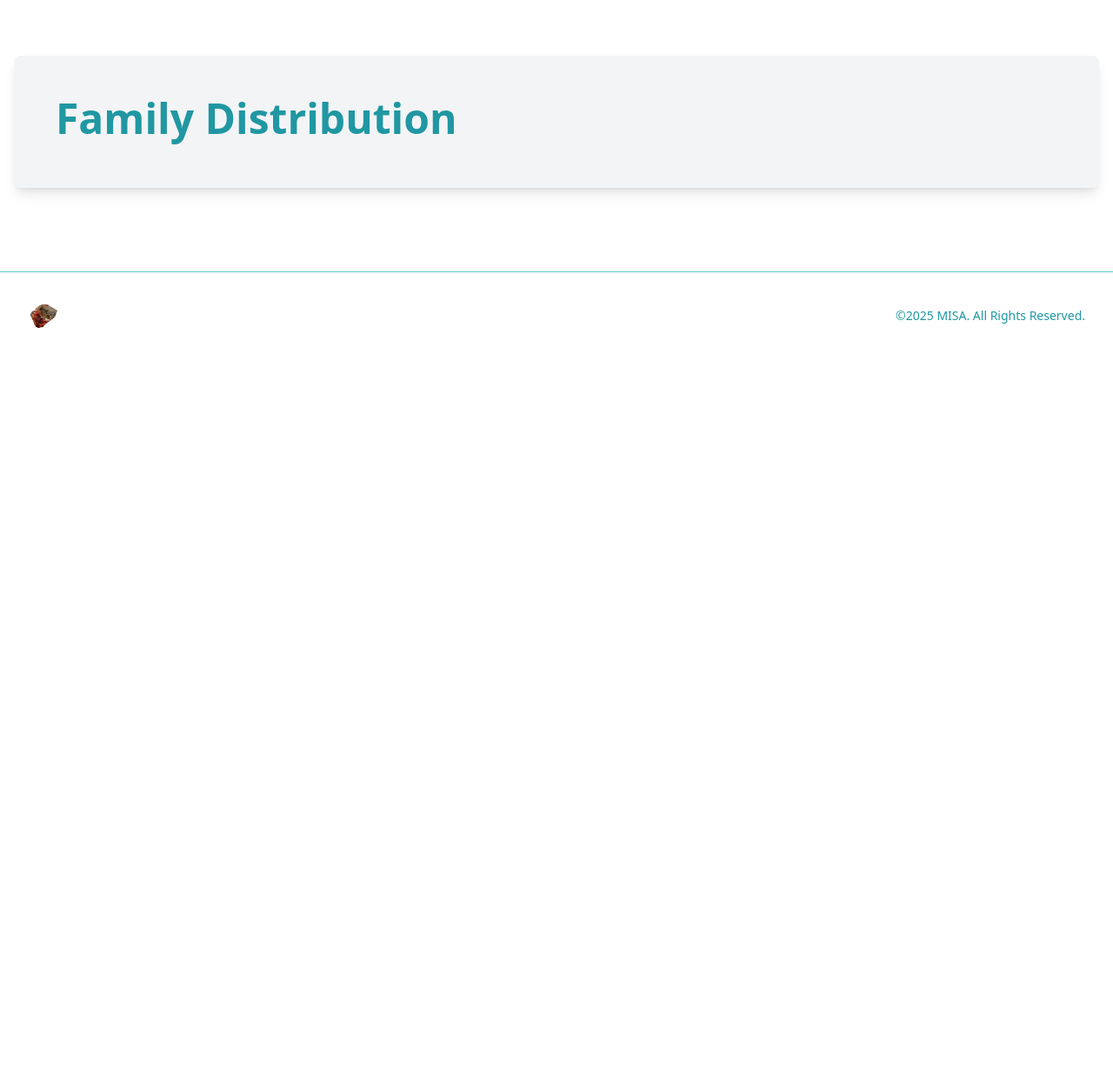
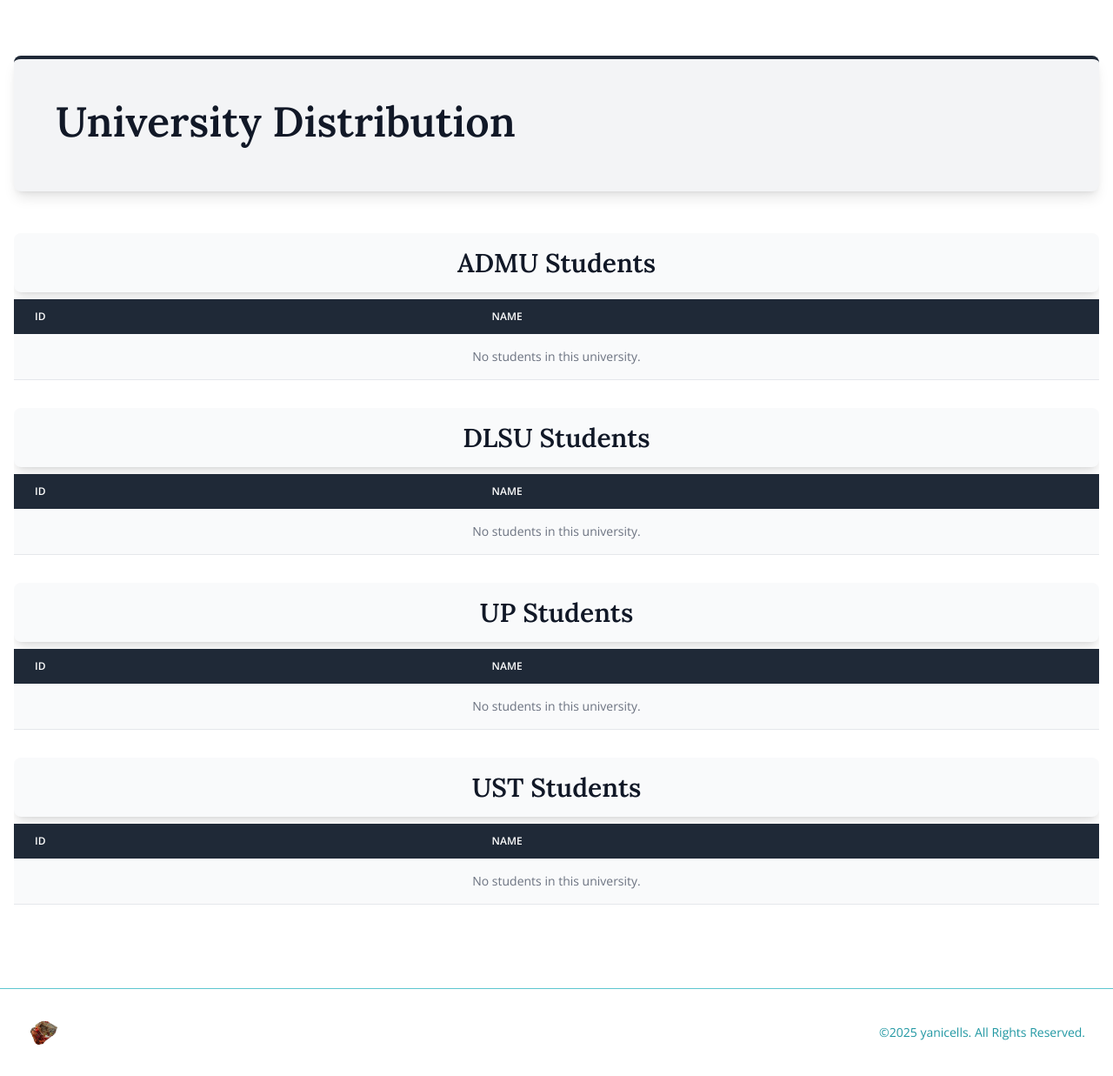
Before and after one commit to yanicells/Big-4-Sorter, a Node server app: page /this-is-not-admin in a window 1280 px wide. Shown: the part 96-1333 px from the top of the page at 87% size. Before the commit the page ends 474 px from the top, so only its background shows below. Run offline with Node 20, Linux system fonts and the light colour scheme; data that the repository does not hold is empty; style sheets or scripts are compiled from the project's sources; some libraries are stand-ins or nearby versions.

Commit message:
Edit admin

```diff
--- a/index.js
+++ b/index.js
@@ -79,7 +79,7 @@
 
 app.get("/this-is-not-admin", async (req, res) => {
   const query = `
-    SELECT name
+    SELECT id, name
     FROM students
     WHERE university = $1;
   `;
@@ -88,8 +88,8 @@
     const dlsu = await db.query(query, ["DLSU"]);
     const up = await db.query(query, ["UP"]);
     const ust = await db.query(query, ["UST"]);
-    const universities = [admu.rows, dlsu.rows, up.rows, ust.rows];
-    res.render("admin.ejs", { universities: universities });
+    const families = [admu.rows, dlsu.rows, up.rows, ust.rows];
+    res.render("admin.ejs", { families: families });
   } catch (err) {
     console.error("Database or submission error:", err);
     res.status(500).send("An error occurred.");
--- a/views/admin.ejs
+++ b/views/admin.ejs
@@ -4,53 +4,63 @@
 <head>
     <meta charset="UTF-8">
     <meta name="viewport" content="width=device-width, initial-scale=1.0">
+    <link href="https://fonts.googleapis.com/css2?family=Lora:wght@600&family=Open+Sans:wght@400;600&display=swap" rel="stylesheet">
     <link rel="stylesheet" href="/style.css">
-    <title>MISAyang Samahan</title>
+    <script src="https://cdn.tailwindcss.com"></script>
+    <script>
+        tailwind.config = {
+            theme: {
+                extend: {
+                    fontFamily: {
+                        'lora': ['Lora', 'serif'],
+                        'open-sans': ['Open Sans', 'sans-serif'],
+                    }
+                }
+            }
+        }
+    </script>
+    <title>UniSort</title>
 </head>
 
-<body class="min-h-screen flex flex-col">
+<body class="min-h-screen flex flex-col font-open-sans bg-white text-gray-900">
     <div id="header-placeholder"></div>
 
     <main>
         <section class="bg-white">
             <div class="py-8 px-4 mx-auto max-w-screen-xl lg:py-16">
-                <div class="bg-gray-100 shadow-lg rounded-lg p-8 md:p-12 mb-8">
-                    <h1 class="text-[#2097a2] text-3xl md:text-5xl font-extrabold mb-2">Family Distribution</h1>
+                <div class="bg-gray-100 shadow-lg rounded-lg p-8 md:p-12 mb-8 border-t-4 border-gray-800">
+                    <h1 class="text-gray-900 font-lora text-3xl md:text-5xl font-semibold mb-2">University Distribution</h1>
                 </div>
 
                 <div class="relative overflow-x-auto rounded-lg">
-                    <% const familyNames=['Blaze', 'Wave' , 'Leaf' , 'Shock' ]; %>
+                    <% const familyNames=['ADMU', 'DLSU' , 'UP' , 'UST' ]; %>
                     <% if(locals.families && families.length> 0) {%>
                     <% locals.families.forEach(function(family, index) { %>
-                    <div class="bg-gray-100 shadow-lg rounded-lg p-2 md:p-4 mb-2 text-center mt-4">
-                        <h2 class="text-[#2097a2] text-1xl md:text-3xl font-bold"><%= familyNames[index] %> Family</h2>
+                    <div class="bg-gray-50 shadow-lg rounded-lg p-2 md:p-4 mb-2 text-center mt-4">
+                        <h2 class="text-gray-900 font-lora text-1xl md:text-3xl font-semibold"><%= familyNames[index] %> Students</h2>
                     </div>
                     <table class="w-full text-sm text-left rtl:text-right text-gray-900 mb-8">
-                        <thead class="text-xs text-white uppercase bg-[#2097a2]">
+                        <thead class="text-xs text-white uppercase bg-gray-800">
                             <tr>
-                                <th scope="col" class="px-6 py-3">id</th>
-                                <th scope="col" class="px-6 py-3">name</th>
-                                <th scope="col" class="px-6 py-3">email</th>
+                                <th scope="col" class="px-6 py-3">ID</th>
+                                <th scope="col" class="px-6 py-3">Name</th>
                             </tr>
                         </thead>
                         <tbody>
                             <% if(family.length> 0) {%>
                             <% family.forEach(function(student) { %>
-                            <tr class="bg-gray-100 border-b border-gray-200">
+                            <tr class="bg-gray-50 border-b border-gray-200">
                                 <th scope="row" class="px-6 py-4 font-medium text-gray-900 whitespace-nowrap">
                                     <%= student.id %>
                                 </th>
                                 <td class="px-6 py-4">
                                     <%= student.name %>
                                 </td>
-                                <td class="px-6 py-4">
-                                    <%= student.email %>
-                                </td>
                             </tr>
                             <% }); %>
                             <% } else { %>
-                            <tr class="bg-gray-100 border-b border-gray-200">
-                                <td colspan="3" class="px-6 py-4 text-center text-gray-500">No students in this family.</td>
+                            <tr class="bg-gray-50 border-b border-gray-200">
+                                <td colspan="2" class="px-6 py-4 text-center text-gray-500">No students in this university.</td>
                             </tr>
                             <% } %>
                         </tbody>
--- a/views/partials/footer.html
+++ b/views/partials/footer.html
@@ -3,10 +3,10 @@
     <div class="w-full max-w-screen-xl mx-auto p-4 ">
         <div class="sm:flex sm:items-center sm:justify-between">
             <a href="/" class="flex items-center">
-                <img src="/images/logo.png" class="mr-3 h-6 sm:h-9" alt="MISAyang Samahan Logo" />
+                <img src="/images/logo.png" class="mr-3 h-6 sm:h-9" alt="Logo" />
             </a>
             <span class="block text-sm text-[#2097a2] sm:text-center">©2025 <a href="#"
-                    class="hover:text-[#5dc6cf] hover:underline transition-colors">MISA</a>. All Rights Reserved.</span>
+                    class="hover:text-[#5dc6cf] hover:underline transition-colors">yanicells</a>. All Rights Reserved.</span>
         </div>
     </div>
 </footer>
--- a/views/partials/header.html
+++ b/views/partials/header.html
@@ -2,7 +2,7 @@
     <nav class="bg-white border-[#5dc6cf] px-4 lg:px-6 py-2.5">
         <div class="flex flex-wrap justify-between items-center mx-auto max-w-screen-xl">
             <a href="/" class="flex items-center">
-                <img src="/images/logo.png" class="mr-3 h-6 sm:h-9" alt="MISAyang Samahan Logo" />
+                <img src="/images/logo.png" class="mr-3 h-6 sm:h-9" alt="Logo" />
             </a>
         </div>
     </nav>
--- a/views/result.ejs
+++ b/views/result.ejs
@@ -36,7 +36,7 @@
                 </h1>
                 <img class="mx-auto my-4 drop-shadow-md w-50 h-50 object-contain"
                     src="/images/university_icons/<%= universities.name %>.png">
-                <p id="family-result" class="text-center text-gray-600 text-lg">
+                <p class="text-center text-gray-600 text-lg">
                     <%= universities.body %>
                 </p>
             </div>
--- a/views/uni-quiz.html
+++ b/views/uni-quiz.html
@@ -30,8 +30,10 @@
     <main>
         <div class="flex flex-col justify-center pb-8 px-4 mx-auto max-w-screen-xl lg:pb-16 quiz-container">
             <div class="mt-8 w-full max-w-4xl mx-auto p-4 bg-gray-100 border-t-4 border-gray-800 rounded-lg shadow-lg sm:p-6">
-                <h5 class="mb-2 text-3xl font-lora font-semibold text-gray-900">Discover Your MISA Family</h5>
-                <p class="mb-5 text-base text-gray-600 sm:text-lg">Answer these questions to find out which family you belong to: Blaze, Wave, Leaf, or Shock!</p>
+                <h5 class="mb-2 text-3xl font-lora font-semibold text-gray-900">Discover Your University Match</h5>
+                <p class="mb-5 text-base text-gray-600 sm:text-lg">
+                    Answer these questions to find out which university fits you best: Ateneo, La Salle, UP, or UST!
+                </p>
             </div>
 
             <div class="mt-8 w-full max-w-4xl mx-auto p-4 bg-white border border-gray-300 rounded-lg shadow-lg sm:p-6">
```
